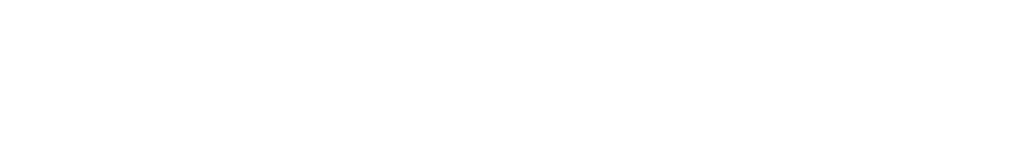
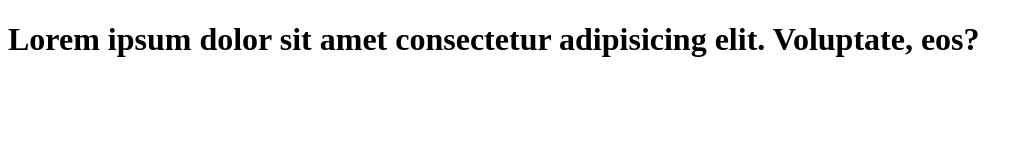
Before and after one commit to TBT50/git, a plain HTML site: page index.html in a window 1280 px wide. Shown: the whole page, without its empty margins (0-1033 px from the left). Drawn offline with Linux system fonts and the light colour scheme.

Commit message:
Add the <h1> element

```diff
--- a/index.html
+++ b/index.html
@@ -6,5 +6,9 @@
     <meta name="viewport" content="width=device-width, initial-scale=1.0" />
     <title>Document</title>
   </head>
-  <body></body>
+  <body>
+    <h1>
+      Lorem ipsum dolor sit amet consectetur adipisicing elit. Voluptate, eos?
+    </h1>
+  </body>
 </html>
```
